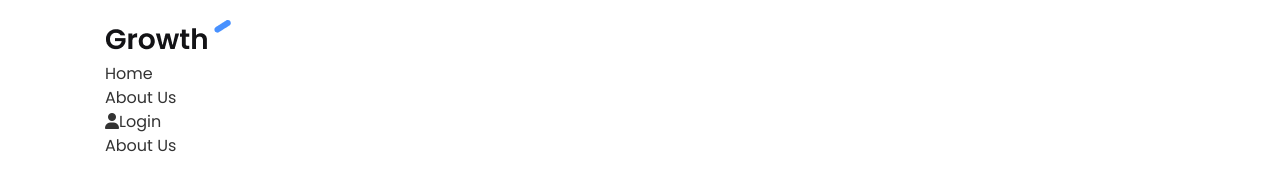
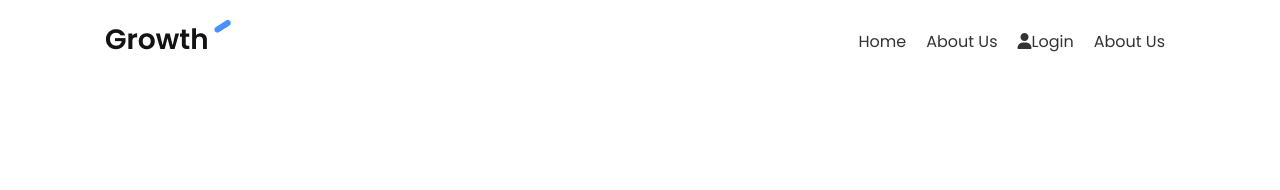
Before and after one commit to Joaquin121121/HTMLAndCSS, a plain HTML site: page index.html in a window 1280 px wide. Drawn offline with Linux system fonts and the light colour scheme.

Commit message:
Add files via upload

```diff
--- a/index.html
+++ b/index.html
@@ -1,4 +1,5 @@
 <!DOCTYPE html>
+<!-- ! y ENTER -->
 <html lang="en">
 <head>
     <meta charset="UTF-8">
@@ -7,13 +8,13 @@
     <link rel="preconnect" href="https://fonts.googleapis.com">
     <link rel="preconnect" href="https://fonts.gstatic.com" crossorigin>
     <link href="https://fonts.googleapis.com/css2?family=Poppins:wght@300;400;600;700&display=swap" rel="stylesheet">
-    <link rel="stylesheet" href="style.css">
+    <link rel="stylesheet" href="style.css"><!-- Link a CSS-->
     <link rel="stylesheet" href="https://cdnjs.cloudflare.com/ajax/libs/font-awesome/6.5.2/css/all.min.css" integrity="sha512-SnH5WK+bZxgPHs44uWIX+LLJAJ9/2PkPKZ5QiAj6Ta86w+fsb2TkcmfRyVX3pBnMFcV7oQPJkl9QevSCWr3W6A==" crossorigin="anonymous" referrerpolicy="no-referrer" />
     <link rel="shortcut icon" href="images/favicon.ico" type="image/x-icon">
 </head>
 <body>
     <nav class = "navbar">
-        <div class = "container">
+        <div class = "container"> <!--Para que no se vaya totalmente al costado cuando se agranda el navegador-->
             <div class="logo">
                 <a href="index.html">
                     <img src="images/logo.png" alt="logo">
@@ -29,7 +30,7 @@
                     </li>
                     <li>
                         <a class="btn btn-light" href="#">
-                            <i class="fas fa-user"></i>Login
+                            <i class="fas fa-user"></i>Login <!-- Inserta el icono-->
                         </a>
                     </li>
                     <li>
--- a/style.css
+++ b/style.css
@@ -50,3 +50,16 @@ que otros), creamos subclase dentro de container (small container) */
                     que el margen top and bottom sea auto*/
     padding: 0 15px /* idem */
 }
+
+.navbar .container{
+    display:flex;
+    justify-content: space-between;
+}
+.main-menu ul{
+    display:flex;
+
+}
+
+.main-menu ul li{
+    padding:10px;
+}
```
